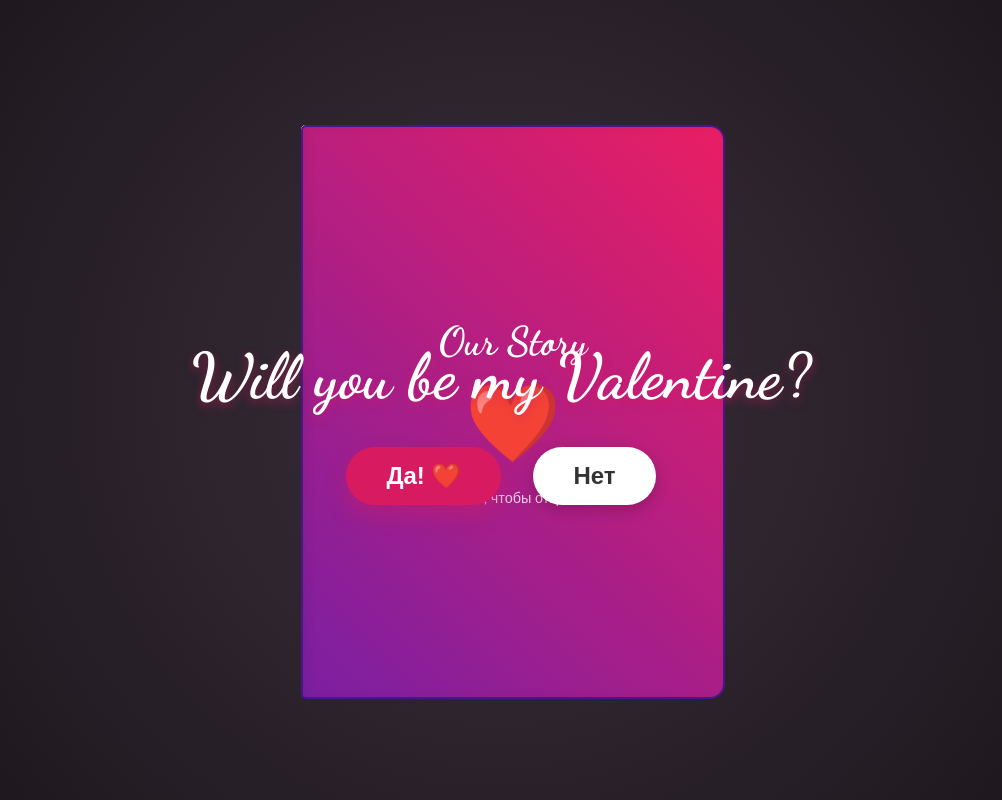
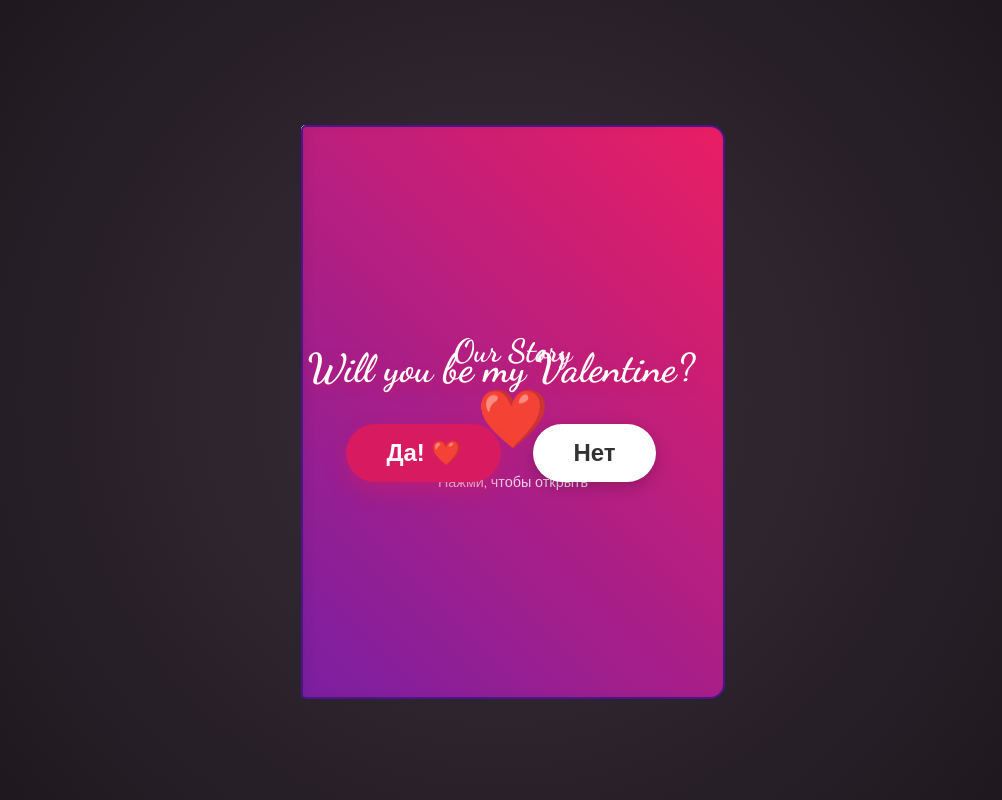
Before and after one commit to leopalladium/valentine-checker, a Nuxt app in the folder frontend/: page / in a window 1280 px wide. Shown: the whole page, without its empty margins (139-1141 px from the left). Built offline with nearby package versions, Linux system fonts and the light colour scheme.

Commit message:
Add quiz feature and letter overlay to enhance interactivity and storytelling

```diff
--- a/frontend/app/app.vue
+++ b/frontend/app/app.vue
@@ -3,8 +3,8 @@ import { ref, watch } from 'vue'
 import confetti from 'canvas-confetti'
 
 const accepted = ref(false)
-const currentPage = ref(0) // 0 = Cover, 1 = Intro, 2 = Gallery, 3 = Game
-const totalPages = 3
+const currentPage = ref(0) // 0 = Cover, 1 = Intro, 2 = Gallery, 3 = Quiz, 4 = Letter
+const totalPages = 4
 
 // --- TIMELINE DATA ---
 const timelineEvents = [
@@ -16,6 +16,16 @@ const timelineEvents = [
 const activeEventIndex = ref(0)
 const selectEvent = (index) => {
   activeEventIndex.value = index
+}
+
+// --- LETTER OVERLAY ---
+const showLetter = ref(false)
+const closeLetter = () => {
+  showLetter.value = false
+}
+const openLetter = () => {
+  showLetter.value = true
+  launchConfetti()
 }
 
 // --- YES/NO BUTTON LOGIC ---
@@ -99,70 +109,51 @@ const prevPage = () => {
   if (currentPage.value > 0) currentPage.value--
 }
 
-// --- MINI GAME: MATCH PAIRS ---
-const gameStarted = ref(false)
-const cards = ref([])
-const flippedCards = ref([])
-const matchedPairs = ref(0)
-const gameWon = ref(false)
+// --- QUIZ LOGIC ---
+const quizStarted = ref(false)
+const currentQuestion = ref(0)
+const quizScore = ref(0)
+const quizCompleted = ref(false)
 
-const emojis = ['💝', '🌹', '🧸', '🍫', '✨', '🎀']
+const questions = [
+  {
+    q: "Where was our first date?",
+    options: ["Cinema", "Park", "Cafe", "Moon"],
+    correct: 1 // Index of correct answer
+  },
+  {
+    q: "What is my favorite food?",
+    options: ["Pizza", "Sushi", "Burgers", "You"],
+    correct: 1
+  },
+  {
+    q: "Who said 'I love you' first?",
+    options: ["Me", "You", "Both at once", "My cat"],
+    correct: 0
+  }
+]
 
-const initGame = () => {
-  gameStarted.value = true
-  matchedPairs.value = 0
-  gameWon.value = false
-  flippedCards.value = []
+const handleAnswer = (index) => {
+  if (index === questions[currentQuestion.value].correct) {
+    quizScore.value++
+  }
 
-  // Create pairs
-  cards.value = [...emojis, ...emojis]
-      .sort(() => Math.random() - 0.5)
-      .map((emoji, index) => ({
-        id: index,
-        emoji,
-        isFlipped: false,
-        isMatched: false
-      }))
-}
-
-const handleCardClick = (card) => {
-  if (card.isFlipped || card.isMatched || flippedCards.value.length >= 2) return
-
-  card.isFlipped = true
-  flippedCards.value.push(card)
-
-  if (flippedCards.value.length === 2) {
-    const [c1, c2] = flippedCards.value
-    if (c1.emoji === c2.emoji) {
-      // Match!
-      c1.isMatched = true
-      c2.isMatched = true
-      matchedPairs.value++
-      flippedCards.value = []
-      if (matchedPairs.value === emojis.length) {
-        setTimeout(() => {
-            gameWon.value = true
-            launchConfetti()
-        }, 500)
-      }
-    } else {
-      // No match
-      setTimeout(() => {
-        c1.isFlipped = false
-        c2.isFlipped = false
-        flippedCards.value = []
-      }, 1000)
-    }
+  if (currentQuestion.value < questions.length - 1) {
+    currentQuestion.value++
+  } else {
+    quizCompleted.value = true
+    launchConfetti()
   }
 }
 
-// Init game when page 3 is opened
-watch(currentPage, (val) => {
-  if (val === 3 && !gameStarted.value) {
-    initGame()
-  }
-})
+const restartQuiz = () => {
+  quizStarted.value = true
+  currentQuestion.value = 0
+  quizScore.value = 0
+  quizCompleted.value = false
+}
 
+// --- Z-INDEX LOGIC ---
 const getZIndex = (pageIndex) => {
   // If page is flipped (current page > page index), it goes to the left stack.
   // Left stack: higher index = higher z-index (on top).
@@ -173,6 +164,23 @@ const getZIndex = (pageIndex) => {
 
 <template>
   <div class="scene">
+    <!-- Letter Overlay -->
+    <div v-if="showLetter" class="letter-overlay" @click.self="closeLetter">
+      <div class="letter-paper">
+        <button class="close-btn" @click="closeLetter">✖</button>
+        <h2>My Promise to You</h2>
+        <p>
+          More than anything, I want you to know how much you mean to me.
+          Wait, I have more to say...
+        </p>
+        <p>
+          Every day with you is a new adventure. I love your smile, your laugh,
+          and even the way you steal my hoodies. You are my person.
+        </p>
+        <p class="sign">With all my love,<br>Your Valentine ❤️</p>
+      </div>
+    </div>
+
     <!-- Floating Decisions Layer -->
     <div class="decision-overlay" :class="{ 'fade-out': accepted }">
       <h1 class="main-title" v-if="!accepted">Will you be my Valentine?</h1>
@@ -292,47 +300,100 @@ const getZIndex = (pageIndex) => {
                 </p>
                 <div class="nav-actions">
                   <button class="small-btn" @click="prevPage">⬅️ Back</button>
-                  <button class="small-btn" @click="nextPage">Game ➡️</button>
+                  <button class="small-btn" @click="nextPage">Quiz ➡️</button>
                 </div>
              </div>
           </div>
           <div class="back">
             <!-- Back of Page 2 (Left side of spread 3) -->
-            <div class="content game-intro">
-               <h3>Love Match!</h3>
-               <p>Найди все пары, чтобы выиграть мое сердце ❤️</p>
-               <div class="score">Pairs found: {{ matchedPairs }} / 6</div>
-               <button class="small-btn" v-if="gameWon" @click="initGame">Play Again 🔄</button>
+            <div class="content quiz-intro">
+               <h3>Couple Quiz! 🧠</h3>
+               <p>How well do you know us?</p>
+               <p v-if="!quizStarted">Answer correct to match our vibe!</p>
+
+               <div v-if="!quizStarted" class="start-quiz-box">
+                 <button class="small-btn" @click="restartQuiz">Start Quiz ▶️</button>
+               </div>
+
+               <button class="small-btn" v-if="quizCompleted" @click="nextPage">See Prize ➡️</button>
             </div>
           </div>
         </div>
 
-        <!-- PAGE 3: GAME -->
+        <!-- PAGE 3: QUIZ -->
         <div
           class="page page-3"
-          style="z-index: 7;"
+          :class="{ 'flipped': currentPage > 3 }"
+          :style="{ zIndex: getZIndex(3) }"
         >
           <div class="front">
-             <div class="content game-board">
-                <div class="grid" :class="{ 'winner': gameWon }">
-                  <div
-                    v-for="card in cards"
-                    :key="card.id"
-                    class="card-container"
-                    @click="handleCardClick(card)"
-                  >
-                    <div class="card" :class="{ 'is-flipped': card.isFlipped || card.isMatched }">
-                      <div class="card-front">❓</div>
-                      <div class="card-back">{{ card.emoji }}</div>
-                    </div>
+             <div class="content quiz-board">
+                <div v-if="quizStarted && !quizCompleted" class="question-container">
+                  <h4>Question {{ currentQuestion + 1 }}/{{ questions.length }}</h4>
+                  <p class="q-text">{{ questions[currentQuestion].q }}</p>
+                  <div class="options">
+                    <button
+                      v-for="(opt, idx) in questions[currentQuestion].options"
+                      :key="idx"
+                      class="option-btn"
+                      @click="handleAnswer(idx)"
+                    >
+                      {{ opt }}
+                    </button>
                   </div>
+                </div>
+
+                <div v-else-if="quizCompleted" class="quiz-result">
+                  <h3>Quiz Done! 🎉</h3>
+                  <p>You scored {{ quizScore }} / {{ questions.length }}</p>
+                  <p v-if="quizScore === questions.length">Perfect Match! ❤️</p>
+                  <p v-else>Good enough for me! 😘</p>
+                  <div class="nav-actions">
+                     <button class="small-btn" @click="restartQuiz">Retry 🔄</button>
+                     <button class="small-btn" @click="nextPage">My Note ➡️</button>
+                  </div>
+                </div>
+
+                <div v-else class="waiting-state">
+                   <p>Click "Start Quiz" on the left page!</p>
+                </div>
+
+                <div class="nav-actions bottom" v-if="!quizCompleted">
+                    <button class="small-btn" @click="prevPage">⬅️ Back</button>
+                </div>
+             </div>
+          </div>
+          <div class="back">
+             <!-- Back of Page 3 (Left side of spread 4) - Final decor -->
+             <div class="content final-decor">
+               <h3>Just for you...</h3>
+               <div class="decor-heart">💌</div>
+             </div>
+          </div>
+        </div>
+
+        <!-- PAGE 4: LETTER -->
+        <div
+          class="page page-4"
+          style="z-index: 6;"
+        >
+          <div class="front">
+             <div class="content letter-page">
+                <h3>Read Me</h3>
+                <div class="envelope-container" @click="openLetter">
+                   <div class="envelope">
+                     <div class="envelope-flap"></div>
+                     <div class="envelope-pocket"></div>
+                     <div class="envelope-letter"></div>
+                   </div>
+                   <span class="click-hint">Click to open 👆</span>
                 </div>
                 <div class="nav-actions bottom">
                   <button class="small-btn" @click="prevPage">⬅️ Back</button>
                 </div>
              </div>
           </div>
-          <div class="back"></div> <!-- Last page back is empty/cover back -->
+          <div class="back"></div>
         </div>
 
       </div>
@@ -386,7 +447,7 @@ html, body {
 .main-title {
   color: #fff;
   font-family: 'Dancing Script', cursive;
-  font-size: 4rem;
+  font-size: 2.5rem; /* Reduced from 4rem */
   margin-bottom: 2rem;
   text-shadow: 0 4px 10px rgba(216, 27, 96, 0.5);
   text-align: center;
@@ -497,11 +558,11 @@ html, body {
 .cover-text {
   display: block;
   font-family: 'Dancing Script', cursive;
-  font-size: 2.5rem; /* Reduced from 3rem */
+  font-size: 2rem; /* Reduced from 2.5rem */
   line-height: 1.2;
 }
 .heart-shape {
-  font-size: 4rem; /* Reduced from 5rem */
+  font-size: 3rem; /* Reduced from 4rem */
   margin: 15px 0;
   animation: pulse 2s infinite;
 }
@@ -672,64 +733,148 @@ html, body {
   gap: 10px;
 }
 
-/* --- GAME --- */
-.game-board {
-  padding: 15px;
-  justify-content: flex-start;
+/* --- QUIZ STYLES */
+.quiz-board {
+  justify-content: center;
 }
-.grid {
-  display: grid;
-  grid-template-columns: repeat(3, 1fr);
+.question-container {
+  width: 100%;
+}
+.q-text {
+  font-size: 1.2rem;
+  font-weight: bold;
+  margin: 15px 0;
+}
+.options {
+  display: flex;
+  flex-direction: column;
   gap: 10px;
+}
+.option-btn {
+  background: white;
+  border: 1px solid #d81b60;
+  padding: 10px;
+  border-radius: 8px;
+  color: #c2185b;
+  cursor: pointer;
+  font-family: 'Nunito', sans-serif;
+  transition: all 0.2s;
+}
+.option-btn:hover {
+  background: #fce4ec;
+  transform: translateX(5px);
+}
+
+/* ENVELOPE STYLES */
+.envelope-container {
+  cursor: pointer;
+  margin-top: 30px;
+  transition: transform 0.3s;
+}
+.envelope-container:hover {
+  transform: scale(1.1);
+}
+.envelope {
+  width: 120px;
+  height: 80px;
+  background: #ef5350;
+  position: relative;
+  display: inline-block;
+  border-bottom-left-radius: 5px;
+  border-bottom-right-radius: 5px;
+}
+.envelope-flap {
+  position: absolute;
+  top: 0;
+  left: 0;
+  width: 0;
+  height: 0;
+  border-left: 60px solid transparent;
+  border-right: 60px solid transparent;
+  border-top: 40px solid #e53935;
+  transform-origin: top;
+  z-index: 2;
+}
+.envelope-pocket {
+  position: absolute;
+  bottom: 0;
+  left: 0;
+  width: 0;
+  height: 0;
+  border-left: 60px solid #e57373;
+  border-right: 60px solid #ef9a9a;
+  border-bottom: 40px solid #ef5350;
+  border-top: 40px solid transparent;
+  z-index: 1;
+}
+.click-hint {
+  display: block;
+  margin-top: 15px;
+  font-size: 0.9rem;
+  color: #880e4f;
+  animation: bounce 1s infinite;
+}
+
+/* LETTER OVERLAY */
+.letter-overlay {
+  position: fixed;
+  top: 0;
+  left: 0;
+  width: 100vw;
+  height: 100vh;
+  background: rgba(0,0,0,0.8);
+  z-index: 5000;
+  display: flex;
+  justify-content: center;
+  align-items: center;
+  backdrop-filter: blur(5px);
+  padding: 20px;
+}
+.letter-paper {
+  background: #fffbf0;
   width: 100%;
-  margin-top: 20px;
+  max-width: 500px;
+  padding: 40px;
+  border-radius: 5px;
+  box-shadow: 0 0 20px rgba(255, 255, 255, 0.2);
+  position: relative;
+  text-align: left;
+  font-family: 'Dancing Script', cursive;
+  font-size: 1.5rem;
+  line-height: 1.6;
+  color: #4e342e;
+  transform: rotate(-1deg);
 }
-.card-container {
-  aspect-ratio: 3/4;
-  perspective: 100px;
+.letter-paper h2 {
+  text-align: center;
+  margin-top: 0;
+  color: #d81b60;
 }
-.card {
-  width: 100%;
-  height: 100%;
-  position: relative;
-  transition: transform 0.6s;
-  transform-style: preserve-3d;
+.close-btn {
+  position: absolute;
+  top: 10px;
+  right: 15px;
+  background: none;
+  border: none;
+  font-size: 1.5rem;
   cursor: pointer;
-  box-shadow: 0 4px 6px rgba(0,0,0,0.1);
-  border-radius: 8px;
+  color: #aaa;
 }
-.card.is-flipped {
-  transform: rotateY(180deg);
-}
-.card-front, .card-back {
-  position: absolute;
-  width: 100%;
-  height: 100%;
-  backface-visibility: hidden;
-  display: flex;
-  align-items: center;
-  justify-content: center;
-  font-size: 2rem;
-  border-radius: 8px;
-}
-.card-front {
-  background: #ffecb3;
-  color: #ff6f00;
-}
-.card-back {
-  background: white;
-  transform: rotateY(180deg);
-  border: 2px solid #ffecb3;
-}
-.winner .card-back {
-  background: #d4edda;
-  border-color: #c3e6cb;
+.sign {
+  margin-top: 30px;
+  text-align: right;
+  font-weight: bold;
 }
 
 @keyframes pulse {
   0% { transform: scale(1); }
   50% { transform: scale(1.2); }
   100% { transform: scale(1); }
+}
+
+@keyframes bounce {
+  0%, 100% { transform: translateY(0); }
+  50% { transform: translateY(-5px); }
 }
 
 /* Mobile adjustments */
@@ -743,33 +888,18 @@ html, body {
     transform: translateX(50%);
   }
 
-  .main-title { font-size: 2rem; }
+  .main-title { font-size: 1.8rem; }
   .btn { padding: 10px 20px; font-size: 1.2rem; }
 
   /* Responsive Content */
-  .cover-text { font-size: 1.8rem; }
-  .heart-shape { font-size: 3rem; }
+  .cover-text { font-size: 1.5rem; } /* Reduced from 1.8rem */
+  .heart-shape { font-size: 2.5rem; }
 
-  .text-page h2 { font-size: 1.8rem; margin-bottom: 10px; }
-  .text-page p { font-size: 0.9rem; line-height: 1.3; margin-bottom: 10px; }
-
-  .polaroids { gap: 15px; margin-top: 10px; }
-  .polaroid { padding: 5px 5px 15px 5px; }
-
-  .photo-page-2 .big-photo img { max-height: 120px; }
-  .love-note { font-size: 1rem; }
-
-  /* Game Mobile */
-  .game-board { padding: 5px; }
-  .grid { gap: 5px; margin-top: 10px; }
-  .card-container { aspect-ratio: 1; perspective: 80px; }
-  .card-front, .card-back { font-size: 1.5rem; border-width: 1px; }
-
-  .buttons-container { flex-wrap: wrap; justify-content: center; gap: 1rem; }
+  .letter-paper { padding: 20px; font-size: 1.2rem; }
 }
 
 @media (max-width: 480px) {
   .book-container { height: 55vh; }
-  .main-title { font-size: 1.8rem; }
+  .main-title { font-size: 1.5rem; }
 }
 </style>
```
